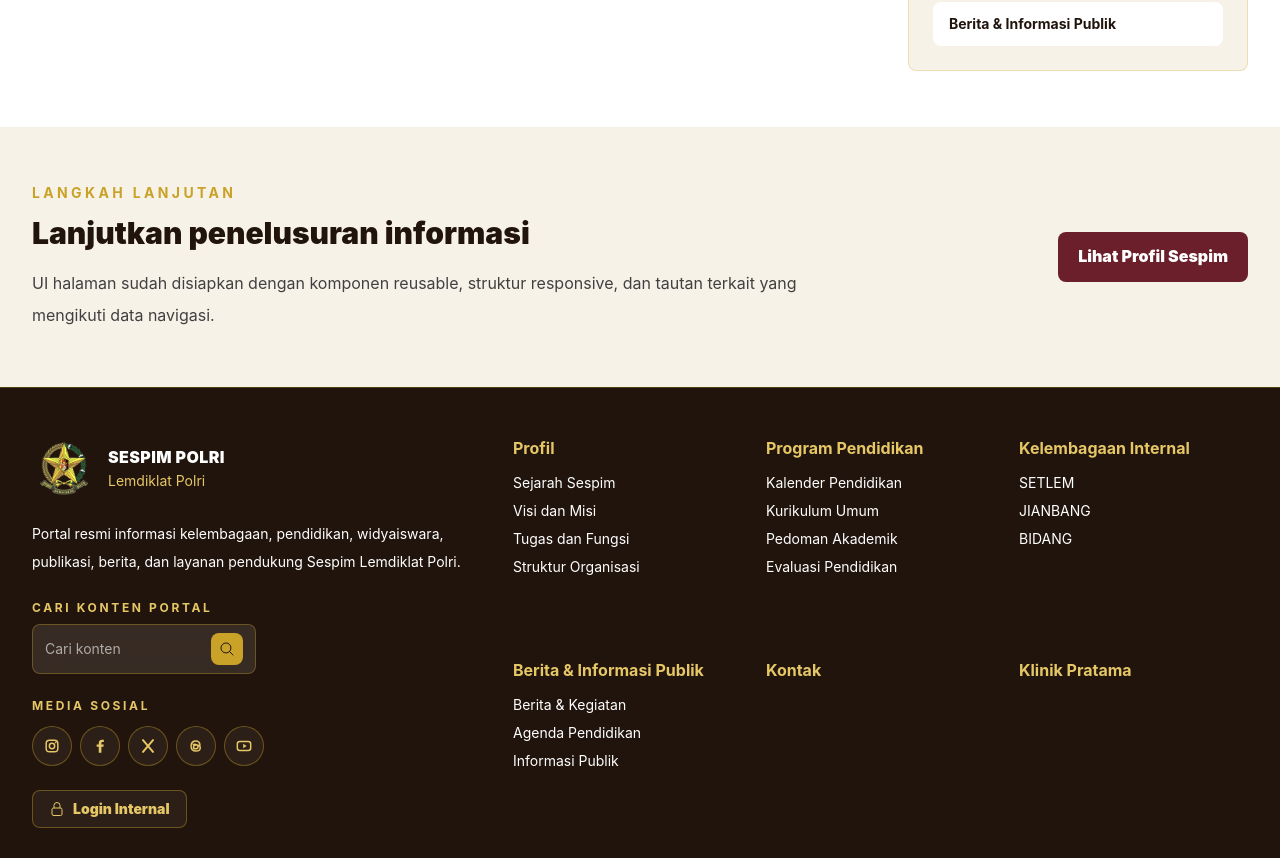
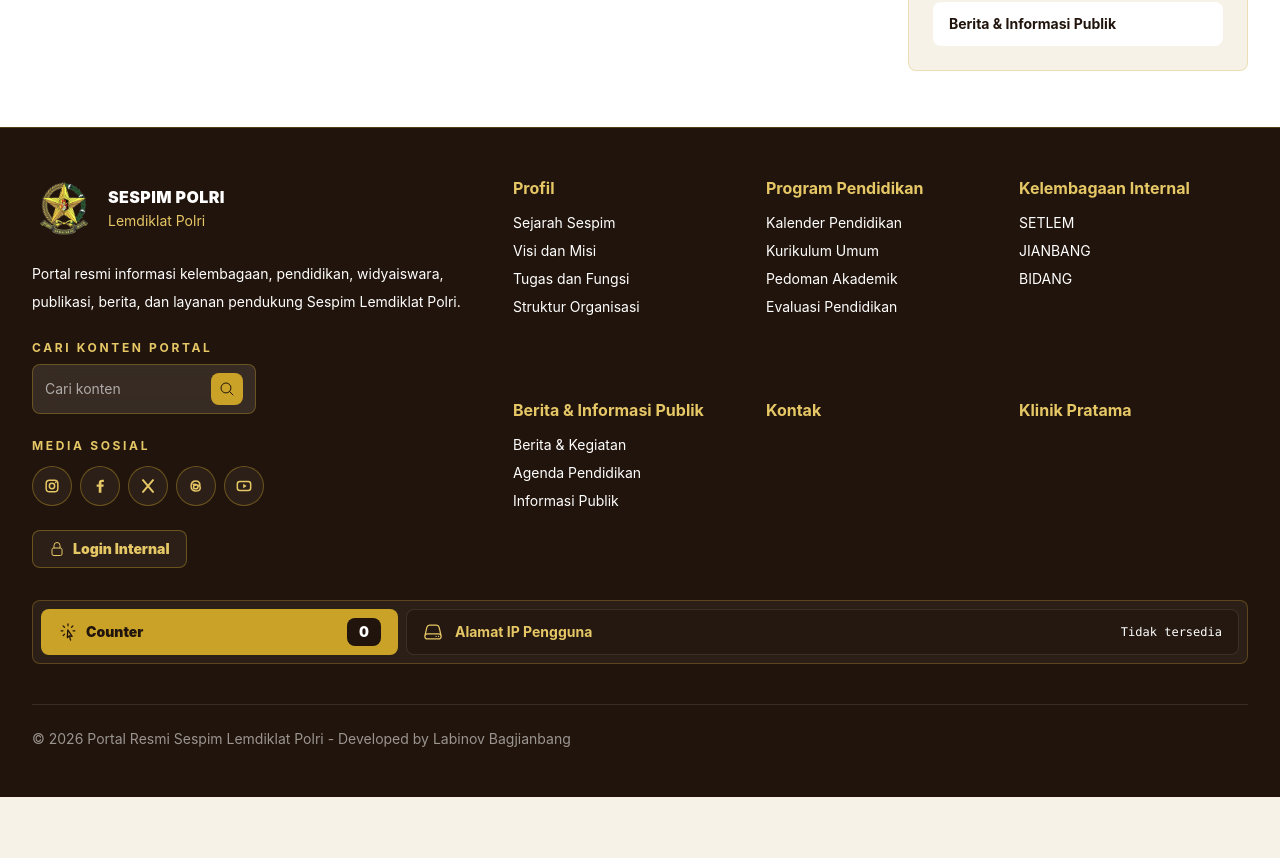
Before and after one commit to dennyssdm/Portalsespimpolri, a Next.js app: page /kontak in a window 1280 px wide. Shown: the part 3080-3938 px from the top of the page. After the commit the page ends 3877 px from the top, so only its background shows below. Built offline with nearby package versions, Linux system fonts and the light colour scheme.

Commit message:
Style: Hide Langkah Lanjutan CTA from public /kontak page

```diff
--- a/src/components/pages/ContentPage.tsx
+++ b/src/components/pages/ContentPage.tsx
@@ -1326,7 +1326,7 @@
       </section>
       {movePrioritySectionBelow ? prioritySection : null}
       {moveDiscoverySectionsBelow || moveSupportSectionsBelow ? discoverySections : null}
-      {path !== '/profil/sejarah' && path !== '/profil/visi-misi' && path !== '/profil/tugas-fungsi' && path !== '/profil/struktur-organisasi' && path !== '/profil/pejabat' && path !== '/profil/fasilitas' && path !== '/profil/kontak/contact' && path !== '/profil/kontak/susunan-redaksi' && (
+      {path !== '/profil/sejarah' && path !== '/profil/visi-misi' && path !== '/profil/tugas-fungsi' && path !== '/profil/struktur-organisasi' && path !== '/profil/pejabat' && path !== '/profil/fasilitas' && path !== '/profil/kontak/contact' && path !== '/profil/kontak/susunan-redaksi' && path !== '/kontak' && (
         <section className="bg-polri-cream py-14">
           <Container>
             <div className="grid gap-6 lg:grid-cols-[minmax(0,1fr)_auto] lg:items-center">
```
